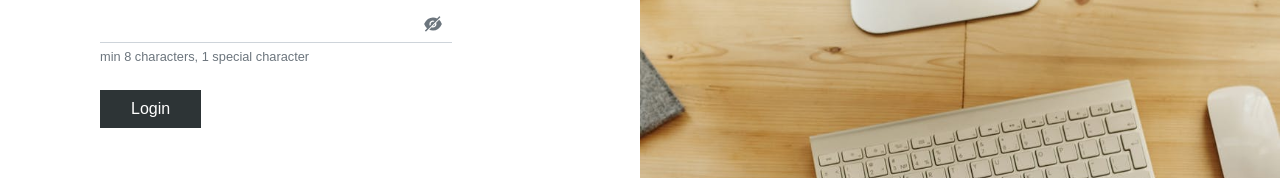
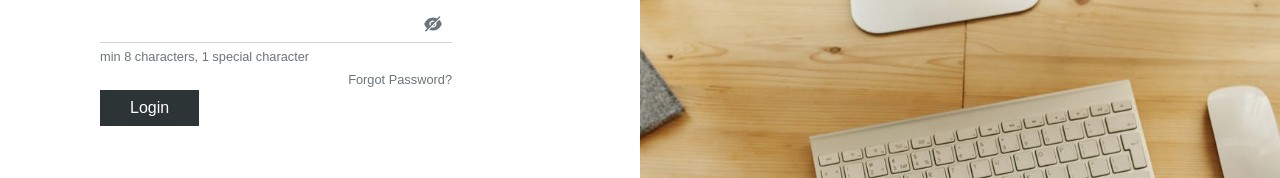
Before and after one commit to prem-io/edu-ex, a React (Create React App) app: page /login in a window 1280 px wide. Shown: the part 257-435 px from the top of the page. Built offline with nearby package versions, Linux system fonts and the light colour scheme.

Commit message:
style: ui fixes made

```diff
--- a/src/components/Auth/Login.jsx
+++ b/src/components/Auth/Login.jsx
@@ -34,30 +34,36 @@ const Login = () => {
     }
   }
 
+  const handleSubmit = (e) => {
+    e.preventDefault()
+    console.log(state)
+  }
+
   return (
     <div className="row mx-0 auth-container">
       <div className="col-12 col-md-6 auth-form-container">
         <div className="ex-logo">EX</div>
         <div className="welcome-text">Welcome!</div>
         <small className="text-muted mb-4">Please Login to continue.</small>
-        <form className="form-container">
+        <form className="form-container" onSubmit={handleSubmit}>
           <div className="form-group">
             <label htmlFor="email">Email address</label>
-            <input type="email" className="form-control" value={state.email} onChange={handleInput} id="email" />
+            <input type="email" className="form-control" value={state.email} onChange={handleInput} id="email" required />
             <small id="emailHelp" className="form-text text-muted">{""}</small>
           </div>
           <div className="form-group">
             <label htmlFor="password">Password</label>
             <div className='password-field'>
-              <input type={state.showPassword ? "text" : "password"} className="form-control" value={state.password} onChange={handleInput} id="password" />
+              <input type={state.showPassword ? "text" : "password"} className="form-control" value={state.password} onChange={handleInput} id="password" required />
               {state.showPassword ?
                 <EyeFilled className="password-icon" onClick={() => handlePwdVisibility('password')} />
                 : <EyeInvisibleFilled className="password-icon" onClick={() => handlePwdVisibility('password')} />
               }
-              <small id="passwordHelp" className="form-text text-muted">min 8 characters, 1 special character</small>
+              <small className="form-text text-muted">min 8 characters, 1 special character</small>
+              <small className="form-text text-muted float-right cp">Forgot Password?</small>
             </div>
           </div>
-          <button type="submit" className="btn black-btn mt-2">Login</button>
+          <button type="submit" className="black-btn mt-2">Login</button>
         </form>
       </div>
       <div className="col-md-6 d-none d-md-block auth-img-container"></div>
--- a/src/components/Auth/auth.scss
+++ b/src/components/Auth/auth.scss
@@ -38,7 +38,7 @@ label {
 .form-control:focus {
   color: #495057;
   background-color: #fff;
-  border-color: #2abdc0;
+  border-color: #ced4da;
   outline: 0;
   box-shadow: none;
 }
@@ -53,6 +53,7 @@ label {
   right: 10px;
   font-size: 18px;
   color: #6c757d;
+  outline: 0;
 }
 
 .input-err {
@@ -62,9 +63,18 @@ label {
 .black-btn {
   background-color: #2d3436;
   color: #ffffff;
+  border: none;
   border-radius: 0;
-  padding-left: 30px;
-  padding-right: 30px;
+  padding: 6px 30px;
+}
+
+.black-btn:hover {
+  color: #ffffff;
+}
+
+.black-btn:focus {
+  outline: 0;
+  box-shadow: none;
 }
 
 .auth-img-container {
--- a/src/index.css
+++ b/src/index.css
@@ -15,3 +15,7 @@ body {
   font-weight: 600;
   color: #2abdc0;
 }
+
+.cp {
+  cursor: pointer;
+}
```
